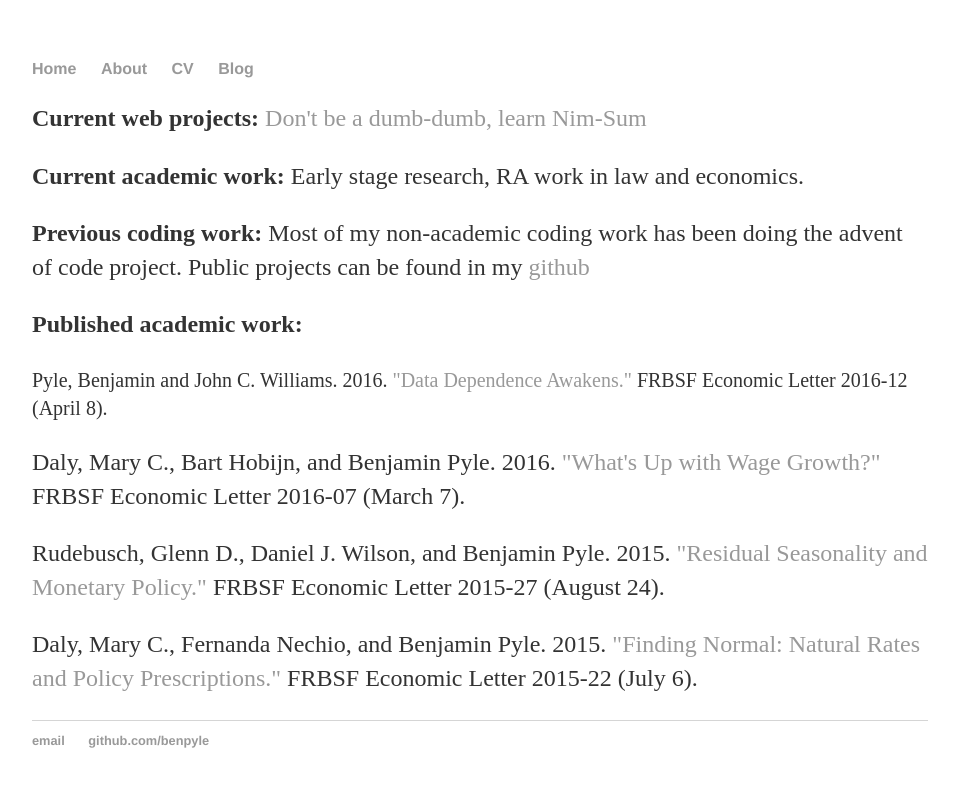
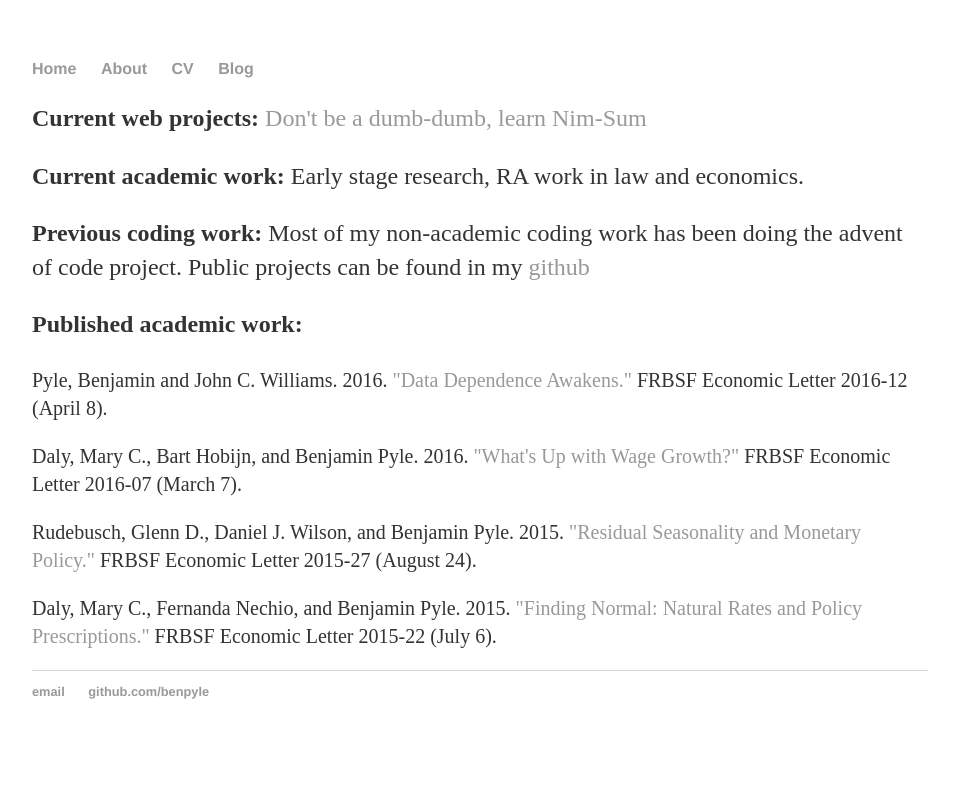
Before and after one commit to BenPyle/BenPyle.github.io, a Jekyll site: the page built from index.html, in a window 1280 px wide. Shown: the top 787 px of the page, without its empty margins (160-1119 px from the left). Built offline with Jekyll 4.4.1, drawn with Linux system fonts in a browser that asks for light colours.

Commit message:
Update index.html

```diff
--- a/index.html
+++ b/index.html
@@ -9,7 +9,7 @@ title: Ben Pyle
 		Public projects can be found in my <a href="https://github.com/BenPyle">github</a></p>
 	<p> <b>Published academic work:</b> <br/>
 <p style="font-size:20px">Pyle, Benjamin and John C. Williams. 2016.<a href="http://www.frbsf.org/economic-research/publications/economic-letter/2016/april/data-dependence-awakens-monetary-policy/"> "Data Dependence Awakens."</a> FRBSF Economic Letter 2016-12 (April 8).<br/></p>
-<p>Daly, Mary C., Bart Hobijn, and Benjamin Pyle. 2016.<a href="http://www.frbsf.org/economic-research/publications/economic-letter/2016/march/slow-wage-growth-and-the-labor-market/"> "What's Up with Wage Growth?"</a> FRBSF Economic Letter 2016-07 (March 7).<br/></p>
-<p>Rudebusch, Glenn D., Daniel J. Wilson, and Benjamin Pyle. 2015.<a href="http://www.frbsf.org/economic-research/publications/economic-letter/2015/august/residual-seasonality-and-monetary-policy/"> "Residual Seasonality and Monetary Policy."</a> FRBSF Economic Letter 2015-27 (August 24).<br/></p>
-<p>Daly, Mary C., Fernanda Nechio, and Benjamin Pyle. 2015.<a href="http://www.frbsf.org/economic-research/publications/economic-letter/2015/july/monetary-policy-normalization-natural-rates/"> "Finding Normal: Natural Rates and Policy Prescriptions."</a> FRBSF Economic Letter 2015-22 (July 6).<br/></p>
+<p style="font-size:20px">Daly, Mary C., Bart Hobijn, and Benjamin Pyle. 2016.<a href="http://www.frbsf.org/economic-research/publications/economic-letter/2016/march/slow-wage-growth-and-the-labor-market/"> "What's Up with Wage Growth?"</a> FRBSF Economic Letter 2016-07 (March 7).<br/></p>
+<p style="font-size:20px">Rudebusch, Glenn D., Daniel J. Wilson, and Benjamin Pyle. 2015.<a href="http://www.frbsf.org/economic-research/publications/economic-letter/2015/august/residual-seasonality-and-monetary-policy/"> "Residual Seasonality and Monetary Policy."</a> FRBSF Economic Letter 2015-27 (August 24).<br/></p>
+<p style="font-size:20px">Daly, Mary C., Fernanda Nechio, and Benjamin Pyle. 2015.<a href="http://www.frbsf.org/economic-research/publications/economic-letter/2015/july/monetary-policy-normalization-natural-rates/"> "Finding Normal: Natural Rates and Policy Prescriptions."</a> FRBSF Economic Letter 2015-22 (July 6).<br/></p>
 </div><!-- /.blurb -->
```
